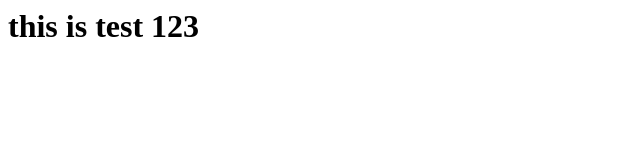
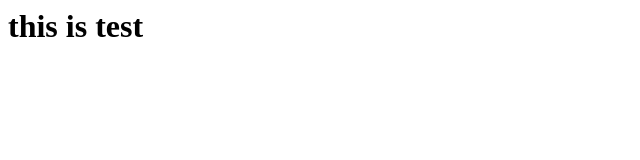
Before and after one commit to sidorares/gitgit, a plain HTML site: page index.html in a window 1280 px wide. Shown: the full height of the page, 0-640 px from the left. Drawn offline with Linux system fonts and the light colour scheme.

Commit message:
update website

```diff
--- a/index.html
+++ b/index.html
@@ -1 +1 @@
-<h1 id="this-is-test-123">this is test 123</h1>
+<h1 id="this-is-test">this is test</h1>
```
